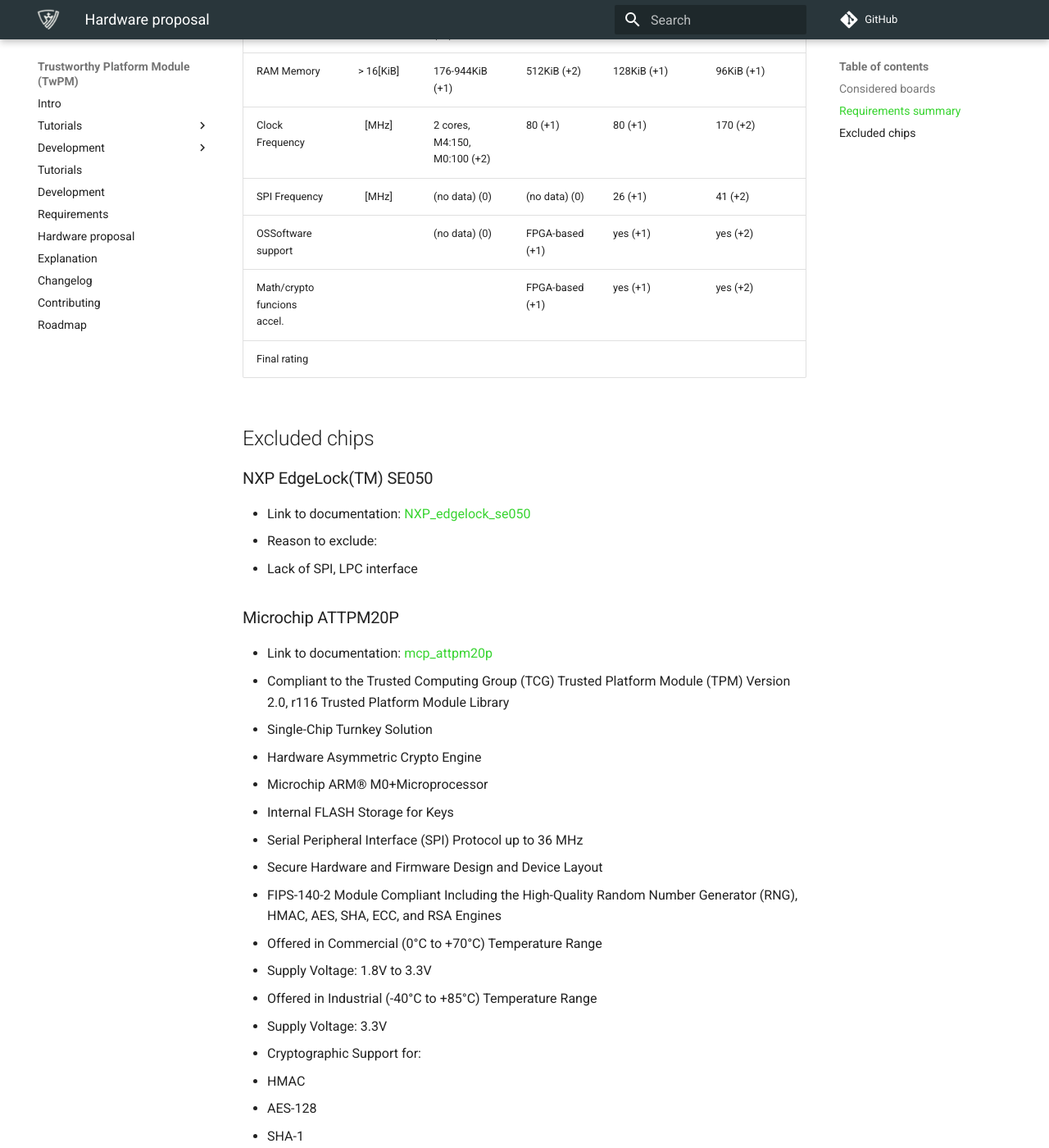
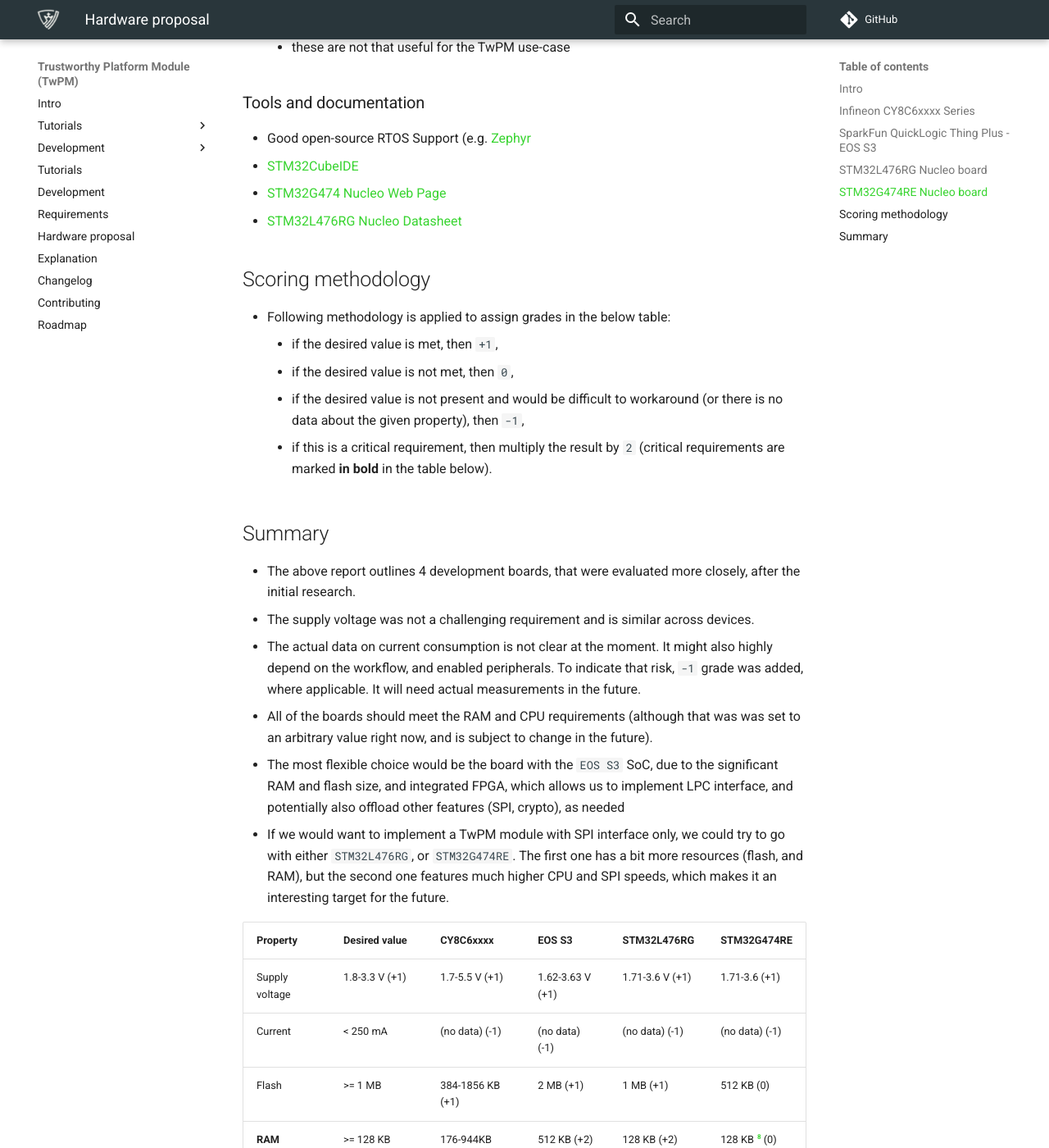
Before and after one commit to Dasharo/twpm-docs, an MkDocs documentation site: the page built from docs/explanation/hardware-proposal.md, in a window 1280 px wide and 1400 px high, scrolled down 3780 px. Shown: the whole window at 82% size. Built offline with MkDocs 1.6.1 and Material for MkDocs 9.7.7, drawn with Linux system fonts in a browser that asks for light colours; comment, search, counter and statistics services are not loaded; some of the changed text lies outside the part shown.

Commit message:
explanation: add hardware requirements and proposal
Signed-off-by: Maciej Pijanowski <maciej.pijanowski@3mdeb.com>

```diff
--- a/docs/explanation/hardware-proposal.md
+++ b/docs/explanation/hardware-proposal.md
@@ -1,197 +1,198 @@
 # Hardware proposal
 
-Current document covers [requirements](hardware-requirements.md) in proposal real hardware
-solutions, which meet requirements gathered earlier.
+## Intro
 
-## Considered boards
+The goal of this document is to select a target hardware (development board),
+which will be used for the development and prototyping of the TwPM. We have
+pre-selected some of the boards based on our best knowledge, and some
+suggestions from the community (e.g. during and after our
+[presentation at FOSDEM 2023](https://fosdem.org/2023/schedule/event/twpm_osf_tpm/)).
 
-### Infineon CY8C6xxxx Series
+We aim to evaluate whether the pre-selected boards can meet the [identified
+hardware requirements](hardware-requirements.md).
 
-* [Infineon PSoC6 Family - web page](https://www.infineon.com/cms/en/product/microcontroller/32-bit-psoc-arm-cortex-microcontroller/psoc-6-32-bit-arm-cortex-m4-mcu/)
-* CPU
-  * SoC integrates 2 CPUs as part of it's structure:
-    * ARM Cortex M4 (150MHz)
-    * ARM Cortex M0+ (100MHz)
+## Infineon CY8C6xxxx Series
+
+### Basic information
+
+* SoC
+    - SoC integrates 2 CPUs as part of its structure:
+        * ARM Cortex M4 (150MHz)
+        * ARM Cortex M0+ (100MHz)
 * Memory:
-  * Flash: 384-1856 KB
-  * RAM: 176-944KB
+    - Flash: 384-1856 KB
+    - RAM: 176-944KB
 * Interfaces I2C, SPI, UART, USB
 * Voltage range: 1.71 to 5.5V
 
-#### SPI Slave Frequency
+### SPI slave frequency
 
-(no information)
+* **No information**
 
-#### Cryptographic accelerators
+### Cryptographic accelerators
 
-* Crypto Accelerator (DES/TDES, AES, SHA, CRC, TRNG, RSA/ECC)
+* DES/TDES, AES, SHA, CRC, TRNG, RSA/ECC
 
-#### Software tools
+### Tools and documentation
 
-* Software ModusToolbox: [Modus Toolbox](https://www.infineon.com/cms/en/design-support/tools/sdk/modustoolbox-software/)
+* [Modus Toolbox](https://www.infineon.com/cms/en/design-support/tools/sdk/modustoolbox-software/)
+* [SoC datasheet](https://www.infineon.com/cms/en/product/microcontroller/32-bit-psoc-arm-cortex-microcontroller/psoc-6-32-bit-arm-cortex-m4-mcu/)
 
-### SparkFun QuickLogic Thing Plus - EOS S3
+## SparkFun QuickLogic Thing Plus - EOS S3
 
-* [QuickLogic Thing Plus - EOS S3 Datasheet](https://www.sparkfun.com/products/17273)
-* CPU
-  * eFPGA-enabled ARM Cortex©-M4F MCU
+* SoC
+    - eFPGA-enabled ARM Cortex©-M4F MCU
 * Memory
-  * Flash: 16 Mb NOR
-  * RAM: up to 512KiB
+    - Flash: 2 MB NOR
+    - RAM: up to 512 KB
 * Interfaces: FPGA-based solution
 * Voltage range: 1.7 to 3.6V
 
-#### SPI Slave Frequency
+### SPI slave frequency
 
-* FPGA-based solution
+* Up to 20 MHz in slave mode
 
-#### Cryptographic accelerators
+### Cryptographic accelerators
 
-* FPGA-based solution
+* Can be implemented in FPGA
 
-#### Software tools
+### Tools and documentation
 
-* Supports open-source FPGA synthesis software - SymbiFlow (now known as F4PGA).
-  * Partial upstream support from F4PGA - lack of BlockRAM support can be a
-    serious obstacle for complex FPGA designs. This is not a problem for a
-    simple LPC controller.
-
+* Supports open-source FPGA synthesis software - SymbiFlow (now known as
+  F4PGA).
+    - Partial upstream support from F4PGA
+    - [lack of BlockRAM support](https://github.com/YosysHQ/apicula/pull/45/files)
+      can be a serious obstacle for complex FPGA designs, but should not be a
+      problem for a simple LPC controller
 * Downstream support for [Zephyr](https://github.com/QuickLogic-Corp/zephyr/tree/eos-s3-support)
   and FreeRTOS (as part of the [QORC SDK](https://github.com/QuickLogic-Corp/qorc-sdk))
-  * Based on an old version of Zephyr. Mainline Zephyr has only the most basic
-    support EOS S3 and it is not usable without porting additional drivers.
+    - Based on an old version of Zephyr
+    - [Mainline Zephyr](https://github.com/zephyrproject-rtos/zephyr/tree/main/boards/arm/quick_feather)
+      supports the most basic peripherals, and may be generally not usable without
+      porting additional drivers
+* [Board webpage](https://www.quicklogic.com/products/eos-s3/sparkfun-thing-plus/)
+* [SoC datasheet](https://www.quicklogic.com/wp-content/uploads/2020/06/QL-EOS-S3-Ultra-Low-Power-multicore-MCU-Datasheet.pdf)
 
-### STM32L476RG Nucleo board
+## STM32L476RG Nucleo board
 
-* [STM32L476RG Nucleo Web Page](https://www.st.com/en/evaluation-tools/nucleo-l476rg.html)
-* [STM32L476RG Nucleo Datasheet](https://www.st.com/resource/en/datasheet/stm32l476rg.pdf)
 * CPU
-  * ARM Cortex-M4 MCU with FPU(80MHz) with low power
+    - ARM Cortex-M4 MCU with FPU (80MHz) with low power
 * Memory
-  * Flash: 1MiB
-  * RAM: 128KiB
+    - Flash: 1 MB
+    - RAM: 128 KB
 * Interfaces I2C, SPI, UART, USB
 * Voltage range: 1.71 to 5.5V
 
-#### SPI Slave Frequency
+### SPI slave frequency
 
 * SPI clock frequency:
-  * Slave mode receiver, 1.7 < VDD < 3.6V: 40MHz
-  * Full duplex/Slave mode transmit, 2.7 < VDD < 3.6V: 26MHz
-  * Full duplex/Slave mode transmit, 1.71 < VDD < 3.6V: 16MHz
+    - Slave mode receiver, 1.7 < VDD < 3.6V: 40MHz
+    - Full duplex/Slave mode transmit, 2.7 < VDD < 3.6V: 26MHz
+    - Full duplex/Slave mode transmit, 1.71 < VDD < 3.6V: 16MHz
 
-#### Cryptographic accelerators
+### Cryptographic accelerators
 
-* Cryptography engine
+* True RNG
+* Some (but not the one installed on the Nucleo board by default) STM32 chips
+  from this family offer also AES-128, AES-256 hardware encryption
 
-#### Software tools
+### Tools and documentation
 
-* RTOS Support (e.g. Zephyr)
-* STM32CubeIDE [STM32CubeIDE](https://www.st.com/en/development-tools/stm32cubeide.html)
+* Good open-source RTOS Support (e.g. [Zephyr](https://docs.zephyrproject.org/3.2.0/boards/arm/nucleo_l476rg/doc/index.html))
+* [STM32CubeIDE](https://www.st.com/en/development-tools/stm32cubeide.html)
+* [STM32L476RG Nucleo Web Page](https://www.st.com/en/evaluation-tools/nucleo-l476rg.html)
+* [STM32L476RG Nucleo Datasheet](https://www.st.com/resource/en/datasheet/stm32l476rg.pdf)
 
-### STM32G474RE Nucleo board
+## STM32G474RE Nucleo board
 
-* [STM32G474 Nucleo Board Documentation](https://www.st.com/en/evaluation-tools/nucleo-g474re.html)
 * CPU
-  * ARM Cortex-M4 MCU (170MHz)
+    - ARM Cortex-M4 MCU (170MHz)
 * Memory:
-  * Flash: 512KiB
-  * RAM: 96KiB
+    - Flash: 512 KB
+    - RAM: 128 KB (32 KB is used for parity checks, so only 96 KB is available
+      for program usage)
 * Interfaces I2C, SPI, UART, USB
 * Voltage range: 1.71 to 5.5V
 
-#### SPI Slave Frequency
+### SPI slave frequency
 
 * Max SPI clock frequency:
-  * Slave, receiver mode,  1.71V < Vdd < 3.6V: 50MHz
-  * Slave mode transmitter, with full duplex, 2.7V < Vdd < 3.6V: 41MHz
-  * Slave mode Transmitter, with full duplex, 1.7V < Vdd < 3.6V: 27MHz
+    - Slave, receiver mode,  1.71V < Vdd < 3.6V: 50MHz
+    - Slave mode transmitter, with full duplex, 2.7V < Vdd < 3.6V: 41MHz
+    - Slave mode Transmitter, with full duplex, 1.7V < Vdd < 3.6V: 27MHz
 
-#### Cryptographic accelerators
+### Cryptographic accelerators
 
+* True RNG
+* Some (but not the one installed on the Nucleo board by default) STM32 chips
+  from this family offer also AES-128, AES-256 hardware encryption
 * Mathematical hardware accelerators
-  * CORDIC for trigonometric functions acceleration
-  * FMAC: filter mathematical accelerator
+    - CORDIC for trigonometric functions acceleration
+    - FMAC: filter mathematical accelerator
+    - these are not that useful for the TwPM use-case
 
-#### Software tools
+### Tools and documentation
 
-* RTOS Support (e.g. Zephyr)
-* STM32CubeIDE [STM32CubeIDE](https://www.st.com/en/development-tools/stm32cubeide.html)
+* Good open-source RTOS Support (e.g. [Zephyr](https://docs.zephyrproject.org/2.7.4/boards/arm/nucleo_g474re/doc/index.html)
+* [STM32CubeIDE](https://www.st.com/en/development-tools/stm32cubeide.html)
+* [STM32G474 Nucleo Web Page](https://www.st.com/en/evaluation-tools/nucleo-g474re.html)
+* [STM32L476RG Nucleo Datasheet](https://www.st.com/resource/en/datasheet/stm32g474re.pdf)
 
-## Requirements summary
+## Scoring methodology
 
-* The goal for this task is to collect and summarize, in convenient form,
-functionalities of the boards available in market, with interesting
-functionalities (communication, math/crypto accelerators). This document
-should aim to decide, which solution best fits the requirements.
-* if feature is present/useful for our solution, then factor is +1
-* if feature is not present/has limited functionality factor is 0
-  * If feature is hard to implement, score is -1
-* if the property could add extra feature (e.g. ease of implementation,
-add flexibility in further extension of the project) then multiply weight by 2.
+* Following methodology is applied to assign grades in the below table:
+    - if the desired value is met, then `+1`,
+    - if the desired value is not met, then `0`,
+    - if the desired value is not present and would be difficult to workaround (or
+      there is no data about the given property), then `-1`,
+    - if this is a critical requirement, then multiply the result by `2`
+      (critical requirements are marked **in bold** in the table below).
 
-|Property			|Reference val.	|Infineon CY8C6xxxx		|Thing Plus - EOS S3	|STM32L476RG Nucleo	|STM32G474RE Nucleo	|
-|:------------------------------|:-------------:|:------------------------------|:----------------------|:----------------------|:----------------------|
-|Supply voltage			|1.8-3.3[V]	|1.7-5.5V			|1.62-3.63		|1.71-3.6		|1.71-3.6		|
-|Current  			|<250[mA]	|				|			|			|			|
-|NV Memory 			|> 2 * 16[KiB]	|384-1856 KiB		(+1)	|16 Mb		(+2)	|1MiB		(+1)	|512KiB		(+1)	|
-|RAM Memory 			|> 16[KiB]	|176-944KiB		(+1)	|512KiB		(+2)	|128KiB		(+1)	|96KiB		(+1)	|
-|Clock Frequency 		|[MHz]		|2 cores, M4:150, M0:100  (+2)	|80		(+1)	|80		(+1)	|170		(+2)	|
-|SPI Frequency 			|[MHz]		|(no data)		(0)	|(no data)	(0)	|26		(+1)	|41		(+2)	|
-|OSSoftware support		|		|(no data)		(0)	|FPGA-based	(+1)	|yes		(+1)	|yes		(+2)	|
-|Math/crypto funcions accel.	|		|				|FPGA-based	(+1)	|yes		(+1)	|yes		(+2)	|
-|Final rating			|		|				|			|			|			|
+## Summary
 
-## Excluded chips
+* The above report outlines 4 development boards, that were evaluated more
+  closely, after the initial research.
+* The supply voltage was not a challenging requirement and is similar across
+  devices.
+* The actual data on current consumption is not clear at the moment. It might
+  also highly depend on the workflow, and enabled peripherals. To indicate that
+  risk, `-1` grade was added, where applicable. It will need actual
+  measurements in the future.
+* All of the boards should meet the RAM and CPU requirements (although that was
+  was set to an arbitrary value right now, and is subject to change in the future).
+* The most flexible choice would be the board with the `EOS S3` SoC, due to the
+  significant RAM and flash size, and integrated FPGA, which allows us to
+  implement LPC interface, and potentially also offload other features (SPI,
+  crypto), as needed
+* If we would want to implement a TwPM module with SPI interface only, we could
+  try to go with either `STM32L476RG`, or `STM32G474RE`. The first one has a bit
+  more resources (flash, and RAM), but the second one features much higher CPU
+  and SPI speeds, which makes it an interesting target for the future.
 
-### NXP EdgeLock(TM) SE050
+| Property            | Desired value       | CY8C6xxxx              | EOS S3                  | STM32L476RG      | STM32G474RE        |
+|:--------------------|:--------------------|:-----------------------|:------------------------|:-----------------|:-------------------|
+| Supply voltage      | 1.8-3.3 V (+1)      | 1.7-5.5 V (+1)         | 1.62-3.63 V (+1)        | 1.71-3.6 V (+1)  | 1.71-3.6 (+1)      |
+| Current             | < 250 mA            | (no data) (-1)         | (no data) (-1)          | (no data) (-1)   | (no data) (-1)     |
+| Flash               | >= 1 MB             | 384-1856 KB (+1)       | 2 MB (+1)               | 1 MB (+1)        | 512 KB (0)         |
+| **RAM**             | >= 128 KB           | 176-944KB (+2)         | 512 KB (+2)             | 128 KB (+2)      | 128 KB [^8] (0)    |
+| Clock Frequency     | >= 80 MHz           | 150 MHz (+1)           | 80 MHz (+1)             | 80 (+1)          | 170 (+1)           |
+| **LPC interface**   | yes                 | no [^5] (0)            | no [^6] (0)             | no (-2)          | no (-2)            |
+| **SPI Frequency**   | >= 20 MHz           | 25 MHz (+2)            | 20 (+2)                 | 26 (+1)          | 41 (+2)            |
+| **OSS support**     | Fully OSS toolchain | limited (-2) [^1]      | yes, limited (+1) [^3]  | yes (+2)         | yes (+2)           |
+| Crypto Acceleration | RNG/hash/enc        | AES/SHA/RNG (+1) [^2]  | can use FPGA (+1) [^4]  | RNG (+1) [^7]    | RNG (+1) [^7]      |
+| Score               |                     | 5                      | 8                       | 6                | 4                  |
 
-* Link to documentation: [NXP_edgelock_se050](https://www.nxp.com/docs/en/white-paper/NXP_SE050_USE_CASE07_WP.pdf)
-* Reason to exclude:
-  * Lack of SPI, LPC interface
-
-### Microchip ATTPM20P
-
-* Link to documentation: [mcp_attpm20p](https://ww1.microchip.com/downloads/en/DeviceDoc/ATTPM20P-Trusted-Platform-Module-TPM-2.0-SPI-Interface-Summary-Data-Sheet-DS40002082A.pdf)
-* Compliant to the Trusted Computing Group (TCG) Trusted Platform Module (TPM)
-Version 2.0, r116 Trusted Platform Module Library
-* Single-Chip Turnkey Solution
-* Hardware Asymmetric Crypto Engine
-* Microchip ARM® M0+Microprocessor
-* Internal FLASH Storage for Keys
-* Serial Peripheral Interface (SPI) Protocol up to 36 MHz
-* Secure Hardware and Firmware Design and Device Layout
-* FIPS-140-2 Module Compliant Including the High-Quality Random Number
-Generator (RNG), HMAC, AES, SHA, ECC, and RSA Engines
-
-* Offered in Commercial (0°C to +70°C) Temperature Range
-  * Supply Voltage: 1.8V to 3.3V
-* Offered in Industrial (-40°C to +85°C) Temperature Range
-  * Supply Voltage: 3.3V
-* Cryptographic Support for:
-  * HMAC
-  * AES-128
-  * SHA-1
-  * SHA-256
-  * ECC BN_P256, ECCNIST_P256
-  * RSA 1024-2048 bit keys
-* 16 KB of User-Accessible Nonvolatile Memory
-* X.509 EK Certificates (Optional)
-
-* Reason to exclude:
-  * This chip does not meet the requirement of open-source hardware/software.
-
-### ST33TPHF20SPI
-
-* Link to documentation: [ST33TPHF20SPI Documentation](https://www.st.com/en/secure-mcus/st33tphf20spi.html)
-* Compliant with Trusted Computing Group (TCG) Trusted Platform Module (TPM)
-Library specifications 2.0, Level 0, Revision 138 and TCG PC Client Specific
-TPM Platform Specifications 1.03
-* SPI support for up to 33 MHz in FIFO and CRB protocol modes
-* Arm® SecurCore® SC300™ 32-bit RISC core
-* 1.8 V or 3.3 V supply voltage range
-* 28-lead thin shrink small outline and 32-lead very thin fine pitch quad flat
-pack ECOPACK packages
-
-* Reason to exclude:
-  * This chip does note meet the requirement of open-source hardware/software
+[^1]: It looks like the usage of proprietary tools is required, especially for the
+      programmable logic part
+[^2]: Score is increased from `+1` o `+2` due to the support of additional
+      hash/encryption algorithms
+[^3]: Support in the upstream project might miss some crucial drivers, as described
+<!-- markdownlint-disable-next-line MD051 -->
+      in the [EOS S3 section](#sparkfun-quicklogic-thing-plus-eos-s3)
+[^4]: The SoC does not provide crypto accelerators, but we could potentially
+      use FPGA to offload some operations
+[^5]: Potentially could be implemented in programmable logic (not a "standard"
+      FPGA)
+[^6]: Can be implemented in FPGA via LPC module, for example via Verilog
+[^7]: Some STM32 chips from this family offer also AES-128, AES-256 hardware encryption
+[^8]: 32 KB is used for parity checks, so only 96 KB is available for program usage
```
Also changed, not shown: docs/explanation/hardware-requirements.md (+124 -75 lines).
